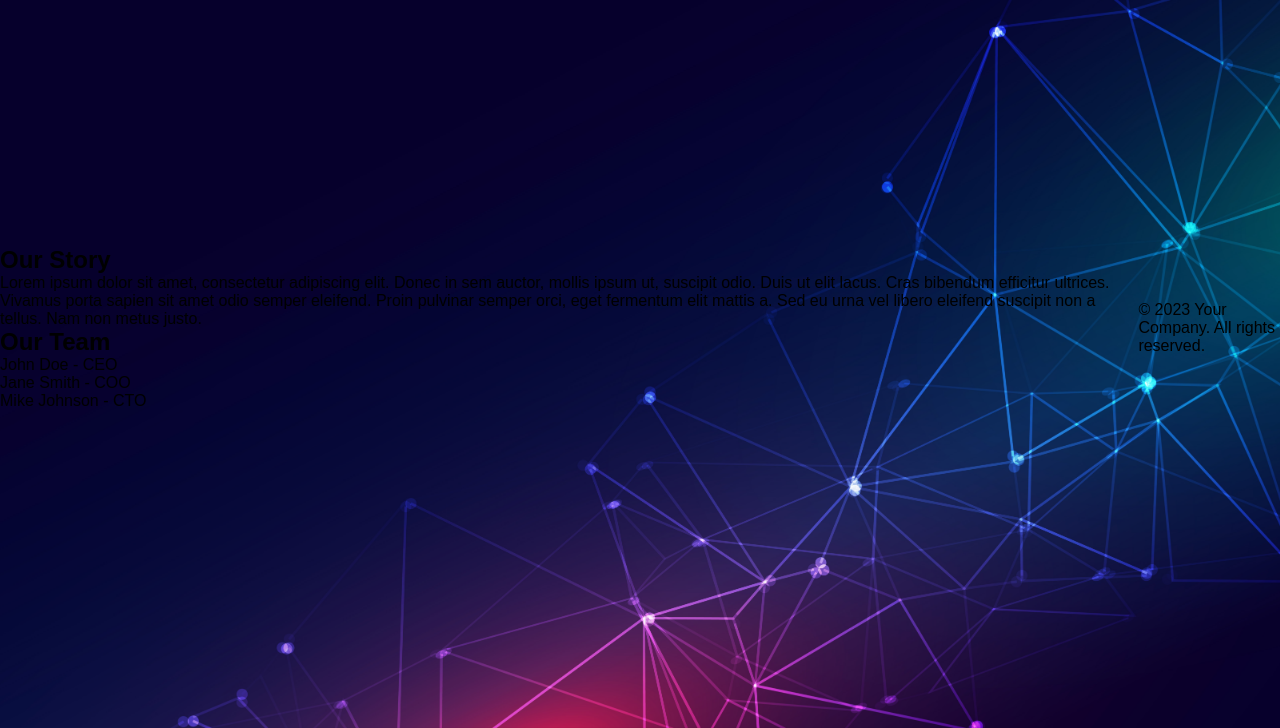
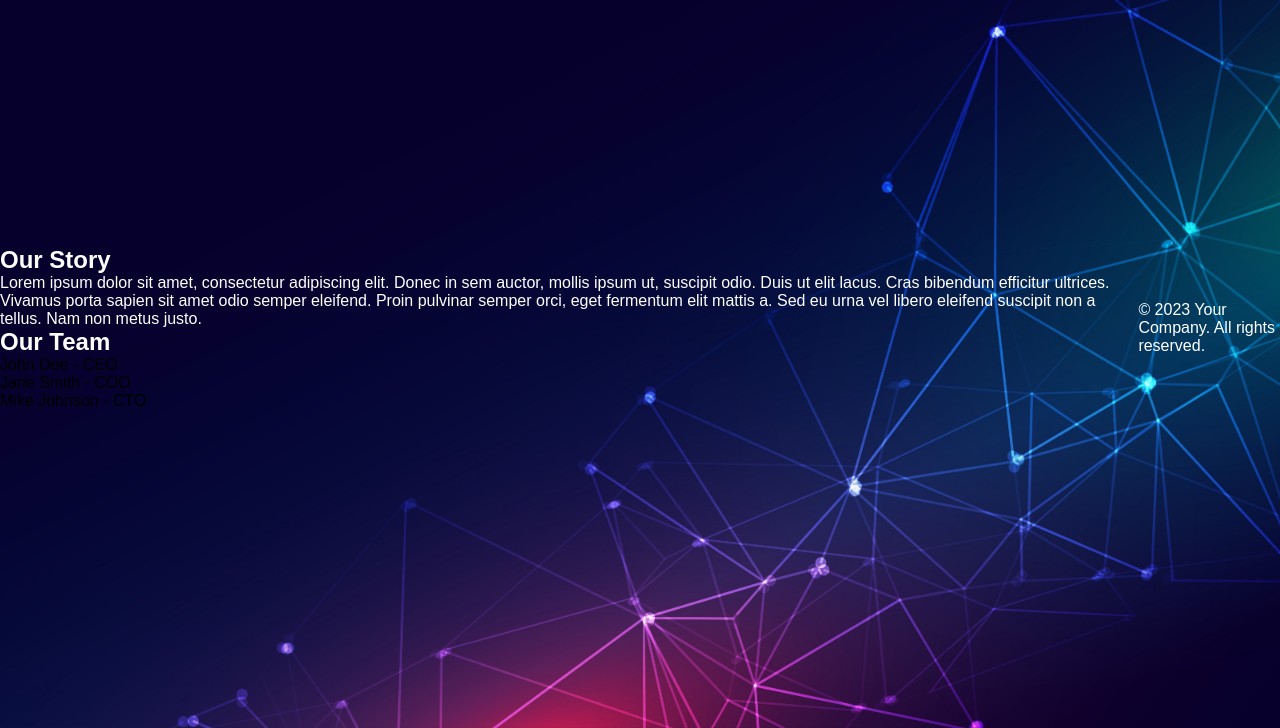
Before and after one commit to SunilKumarKV/Login-Registration, a plain HTML site: page aboutUs.html in a window 1280 px wide. Shown: the part 72-800 px from the top of the page. Drawn offline with Linux system fonts and the light colour scheme.

Commit message:
Update aboutUs.html

```diff
--- a/aboutUs.html
+++ b/aboutUs.html
@@ -5,6 +5,11 @@
   <meta name="viewport" content="width=device-width, initial-scale=1.0">
   <title>About Us</title>
   <link rel="stylesheet" href="style.css">
+  <style>
+    h1, h2, p{
+      color: white;
+    }
+  </style>
 </head>
 <body>
   <header>
```
